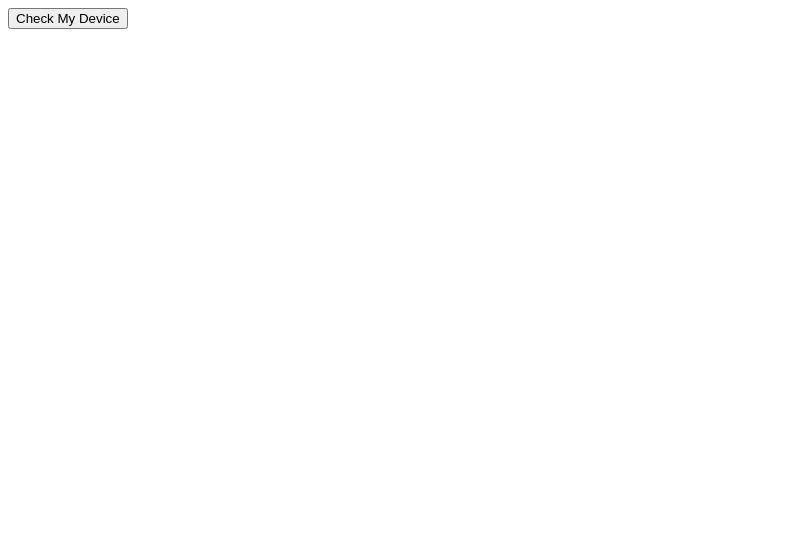
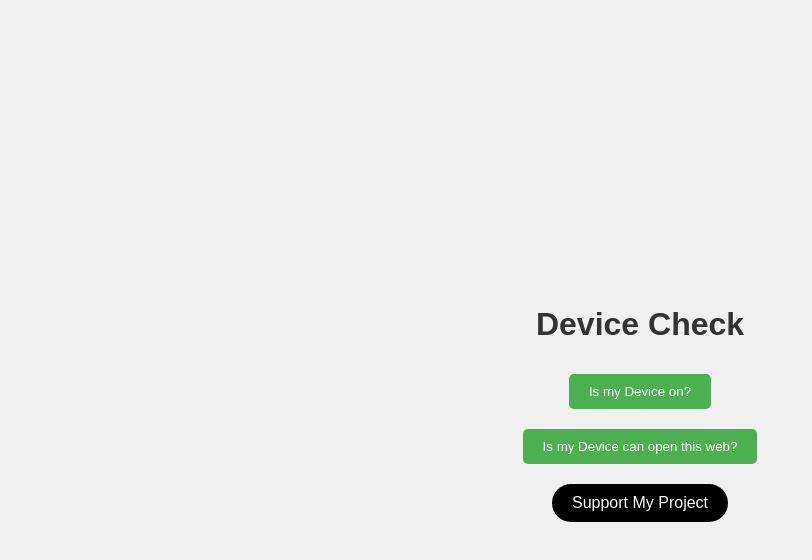
Before and after one commit to shabir-mp/Device-On-Checker, a plain HTML site: page index.html in a window 1280 px wide. Shown: the whole page, without its empty margins (0-812 px from the left). Drawn offline with Linux system fonts and the light colour scheme.

Commit message:
Update index.html
Added Features:
1. More beautiful ui and ux
2. Add 2 features, check if device on and check if device can open the web.
3. Add support button project

```diff
--- a/index.html
+++ b/index.html
@@ -1,19 +1,67 @@
 <!DOCTYPE html>
 <html>
-  <body>
-    <button id="device-button">Check My Device</button>
-    <p id="device-status"></p>
+<head>
+    <title>Device Checker</title>
+    <style>
+        body {
+            font-family: Arial, sans-serif;
+            background-color: #f0f0f0;
+            text-align: center;
+            display: flex;
+            flex-direction: column;
+            align-items: center;
+            justify-content: center;
+            height: 100vh;
+        }
+
+        h1 {
+            color: #333;
+        }
+
+        button {
+            background-color: #4CAF50;
+            color: #fff;
+            padding: 10px 20px;
+            border: none;
+            border-radius: 5px;
+            cursor: pointer;
+            margin: 10px;
+            text-decoration: none;
+        }
+
+        button:hover {
+            background-color: #3e8e41;
+        }
+
+        .github-button {
+            background-color: #000;
+            color: #fff;
+            padding: 10px 20px;
+            border-radius: 80px;
+            cursor: pointer;
+            margin: 10px;
+            text-decoration: none;
+        }
+
+        .github-button:hover {
+            background-color: #0a6d;
+        }
+    </style>
+</head>
+<body>
+    <h1>Device Check</h1>
+    <button id="deviceOnButton">Is my Device on?</button>
+    <button id="deviceCanOpenButton">Is my Device can open this web?</button>
+    <a href="https://github.com/shabir-mp" target="_blank" class="github-button">Support My Project</a>
 
     <script>
-      // Get the button and status element
-      const button = document.getElementById("device-button");
-      const status = document.getElementById("device-status");
+        document.getElementById("deviceOnButton").addEventListener("click", function() {
+            alert("Yes, your device now on.");
+        });
 
-      // Add an event listener to the button
-      button.addEventListener("click", () => {
-        // When the button is clicked, change the text of the status element
-        status.textContent = "Your Device is On";
-      });
+        document.getElementById("deviceCanOpenButton").addEventListener("click", function() {
+            alert("Yes, your device support to open this website.");
+        });
     </script>
-  </body>
+</body>
 </html>
```
